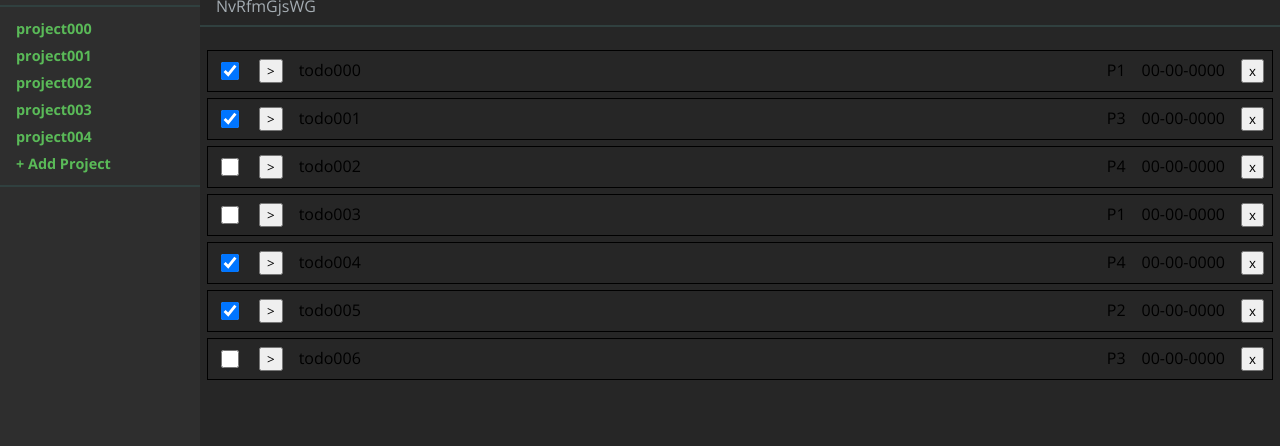
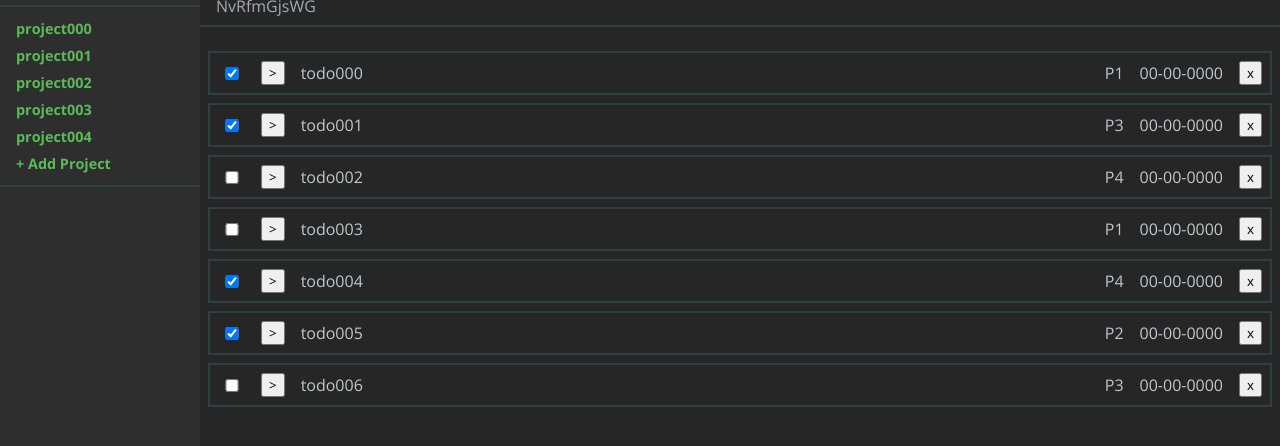
Before and after one commit to jacobsmithdev/todo-list-top, a website built with webpack: page src/index.html in a window 1280 px wide. Shown: the part 110-556 px from the top of the page. Built offline with nearby package versions, Linux system fonts and the light colour scheme.

Commit message:
feat: Style TodoRow's main sections
Set default text color and ensure borders go to the correct areas of the
main and expanded sections.

Note:
Replace outline with border for greater control over where borders occur
(e.g. border-top, border-bottom, etc.).

```diff
--- a/src/modules/UI/TodoRow/TodoRow.css
+++ b/src/modules/UI/TodoRow/TodoRow.css
@@ -1,6 +1,12 @@
+:root {
+  --todo-row-text: var(--light-grey-alt);
+  --todo-row-border: var(--dark-turquoise);
+}
+
 .todo-row {
+  color: var(--todo-row-text);
   display: grid;
-  outline: 1px solid black;
+  border: 2px solid var(--todo-row-border);
 }
 
 .todo-row__checkbox {
@@ -8,9 +14,10 @@
 }
 
 .todo-row__main {
+  color: var(--todo-row-text);
   display: flex;
+  align-items: center;
   padding: 8px;
-  outline: 1px solid black;
   gap: 16px;
 }
 
@@ -19,5 +26,6 @@
 }
 
 .todo-row__expanded {
+  border-top: 2px solid var(--todo-row-border);
   padding: 8px;
 }
```
